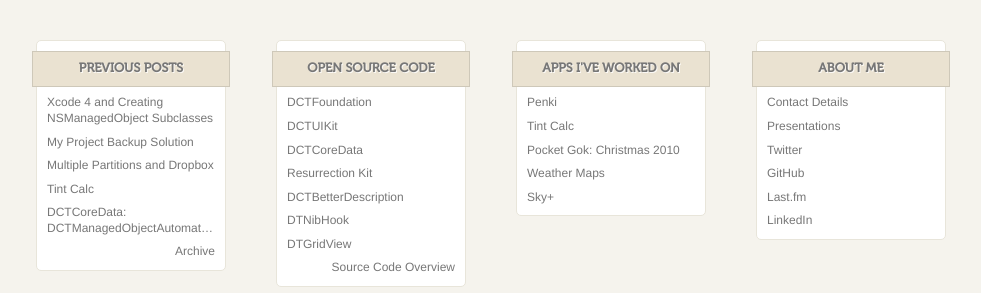
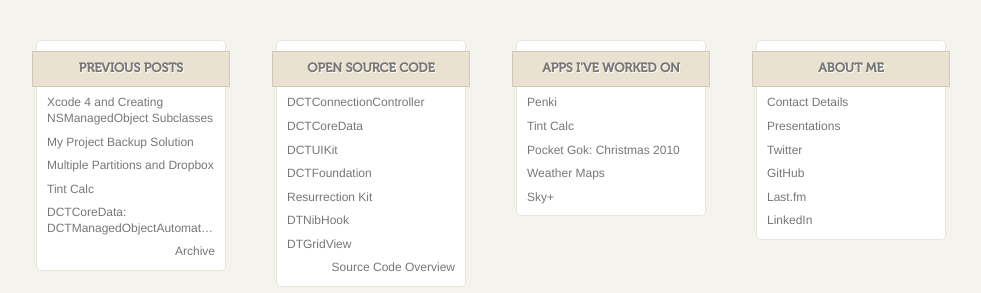
Before and after one commit to danielctull/danielctull.github.com, a Jekyll site: the page built from index.html, in a window 1280 px wide. Shown: the part 271-564 px from the top of the page, without its empty margins (149-1130 px from the left). Built offline with Jekyll 4.4.1, drawn with Linux system fonts in a browser that asks for light colours.

Commit message:
Change the list of open source projects

```diff
--- a/_includes/opensourcemenu.html
+++ b/_includes/opensourcemenu.html
@@ -1,10 +1,10 @@
 <h3>Open Source Code</h3>
 <ul>
+	<li><a href="http://github.com/danielctull/DCTConnectionController">DCTConnectionController</a></li>
+	<li><a href="http://github.com/danielctull/DCTCoreData">DCTCoreData</a></li>
+	<li><a href="http://github.com/danielctull/DCTUIKit">DCTUIKit</a></li>
 	<li><a href="http://github.com/danielctull/DCTFoundation">DCTFoundation</a></li>
-	<li><a href="http://github.com/danielctull/DCTUIKit">DCTUIKit</a></li>
-	<li><a href="http://github.com/danielctull/DCTCoreData">DCTCoreData</a></li>
 	<li><a href="http://github.com/danielctull/DTResurrectionKit">Resurrection Kit</a></li>
-	<li><a href="http://github.com/danielctull/DCTBetterDescription">DCTBetterDescription</a></li>
 	<li><a href="http://github.com/danielctull/DTNibHook">DTNibHook</a></li>
 	<li><a href="http://github.com/danielctull/DTGridView">DTGridView</a></li>
 	<li class="more"><a href="/code/">Source Code Overview</a></li>
```
